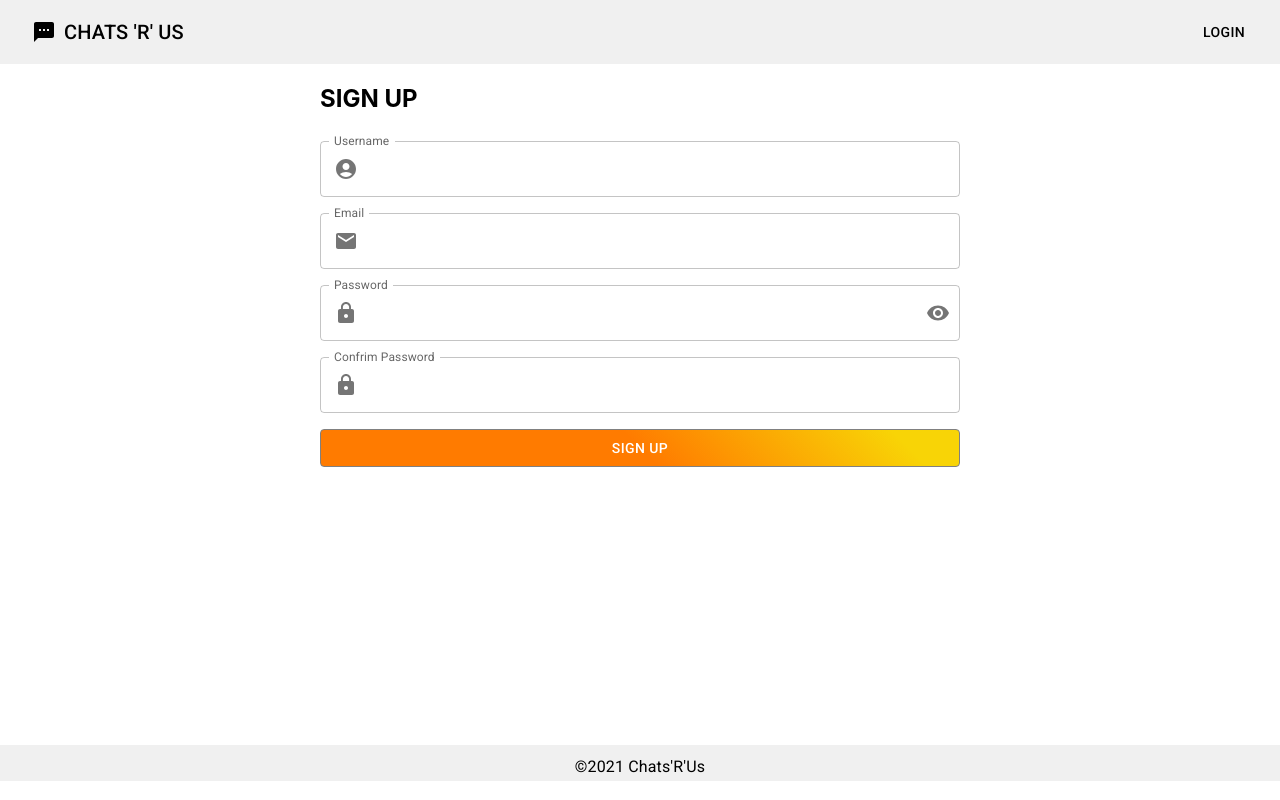
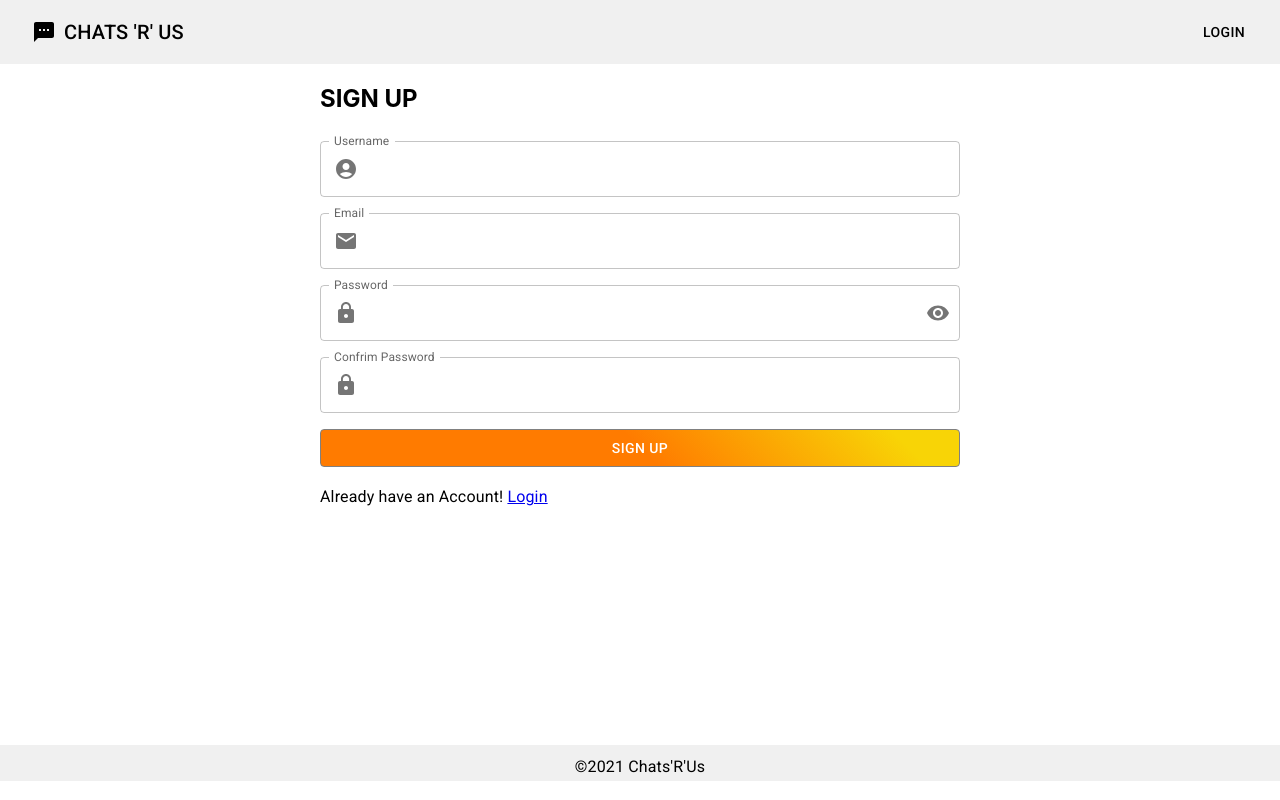
Before and after one commit to LaithAlwani/react-ChatRUs, a React (Create React App) app: page /signup in a window 1280 px wide. Built offline with nearby package versions, Linux system fonts and the light colour scheme; the HTML template or start-up script is replaced by a standard one.

Commit message:
added login link to form

```diff
--- a/src/pages/Signup.js
+++ b/src/pages/Signup.js
@@ -1,4 +1,5 @@
 import React, { useState, useContext } from "react";
+import {Link} from "react-router-dom"
 import {
   Box,
   Button,
@@ -41,7 +42,7 @@
       console.log("Passowrds match");
       console.log(signupInfo);
     } else {
-        console.log("Error Passowrds don't match")
+      console.log("Error Passowrds don't match");
     }
   };
 
@@ -138,6 +139,9 @@
       <Button type="submit" className="btn" fullWidth sx={{ m: "0.5rem 0" }}>
         Sign up
       </Button>
+      <Typography variant="subtitle1" sx={{ m: "0.5rem 0" }}>
+        Already have an Account! <Link to="/login">Login</Link>
+      </Typography>
     </Box>
   );
 }
```
Lines whose indentation alone changed are shown as unchanged.
